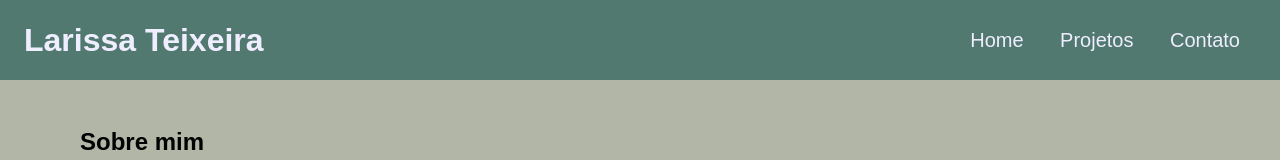
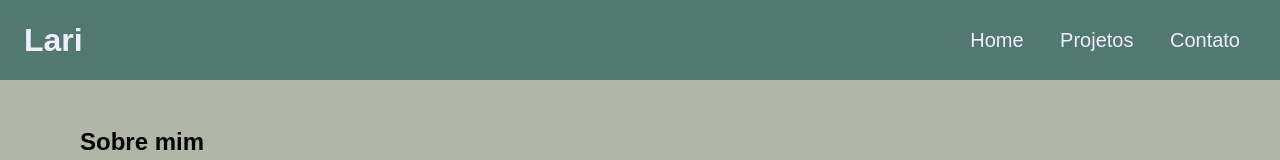
Before and after one commit to lllarii/portfolio_fundamentos_web, a plain HTML site: page index.html in a window 1280 px wide. Shown: the top 160 px of the page. Drawn offline with Linux system fonts and the light colour scheme.

Commit message:
adiciona h1 divertido

```diff
--- a/assets/js/script.js
+++ b/assets/js/script.js
@@ -1,4 +1,18 @@
 const emailRegex = /^\w+([\.-]?\w+)*@\w+([\.-]?\w+)*(\.\w{2,3})+$/;
+
+const titulotopo = document.getElementById("titulo");
+const apelidos = ["Lari", "Lalá", "Teixeira", "Larissa Teixeira"];
+titulotopo.style.color = "var(--lavender-web)";
+titulotopo.style.fontSize = "2rem";
+titulotopo.style.fontWeight = "700";
+
+let i = 0;
+
+setInterval(() => {
+  titulotopo.innerText = apelidos[i];
+  i = (i + 1) % apelidos.length; // volta pro início quando acabar
+}, 3000);
+
 
 formulario.addEventListener('submit', function (event) {
 
@@ -47,3 +61,15 @@ formulario.addEventListener('submit', function (event) {
   campoMessage.value = ''
 
 });
+
+/*
+  for (let i = 0; i < apelidos.length; i++) {
+    const element = apelidos[i];
+
+    setTimeout(() => {
+      titulotopo.innerText = element
+
+    }, i * 4000)
+   }
+Ideia com for funciona, mas não repete infinitamente;e adicionar looping com while sobrecarrega o navegador.
+melhor opção é usar o método setInterval para repetir apenas o trecho continuamente */
--- a/index.html
+++ b/index.html
@@ -131,6 +131,9 @@
 
     </footer>
 
+    <!-- Script JavaScript-->
+    <script src="assets/js/script.js"></script>
+
 </body>
 
 </html>
```
Also changed, not shown: projetos.html (+2 -0 lines).
